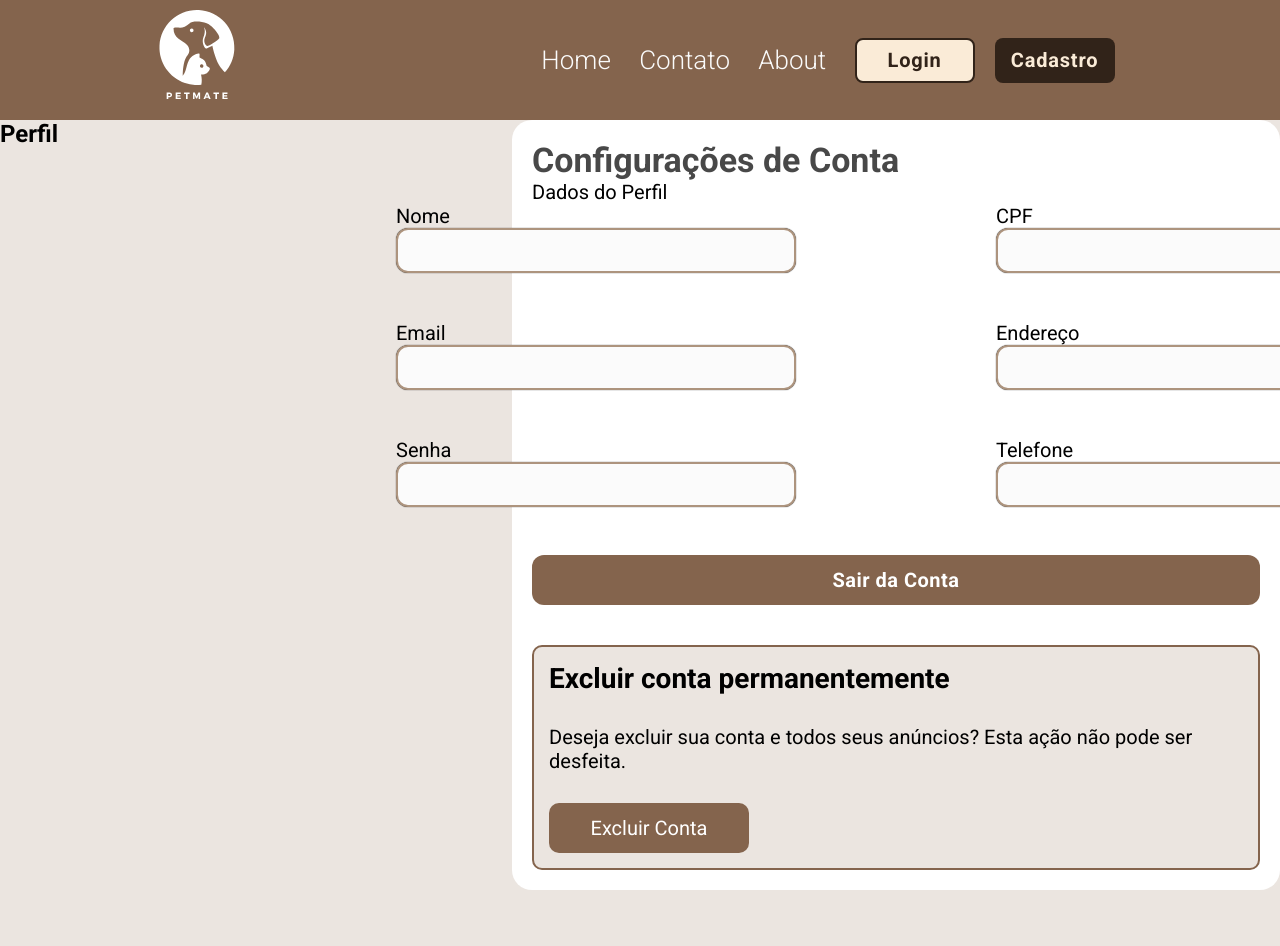
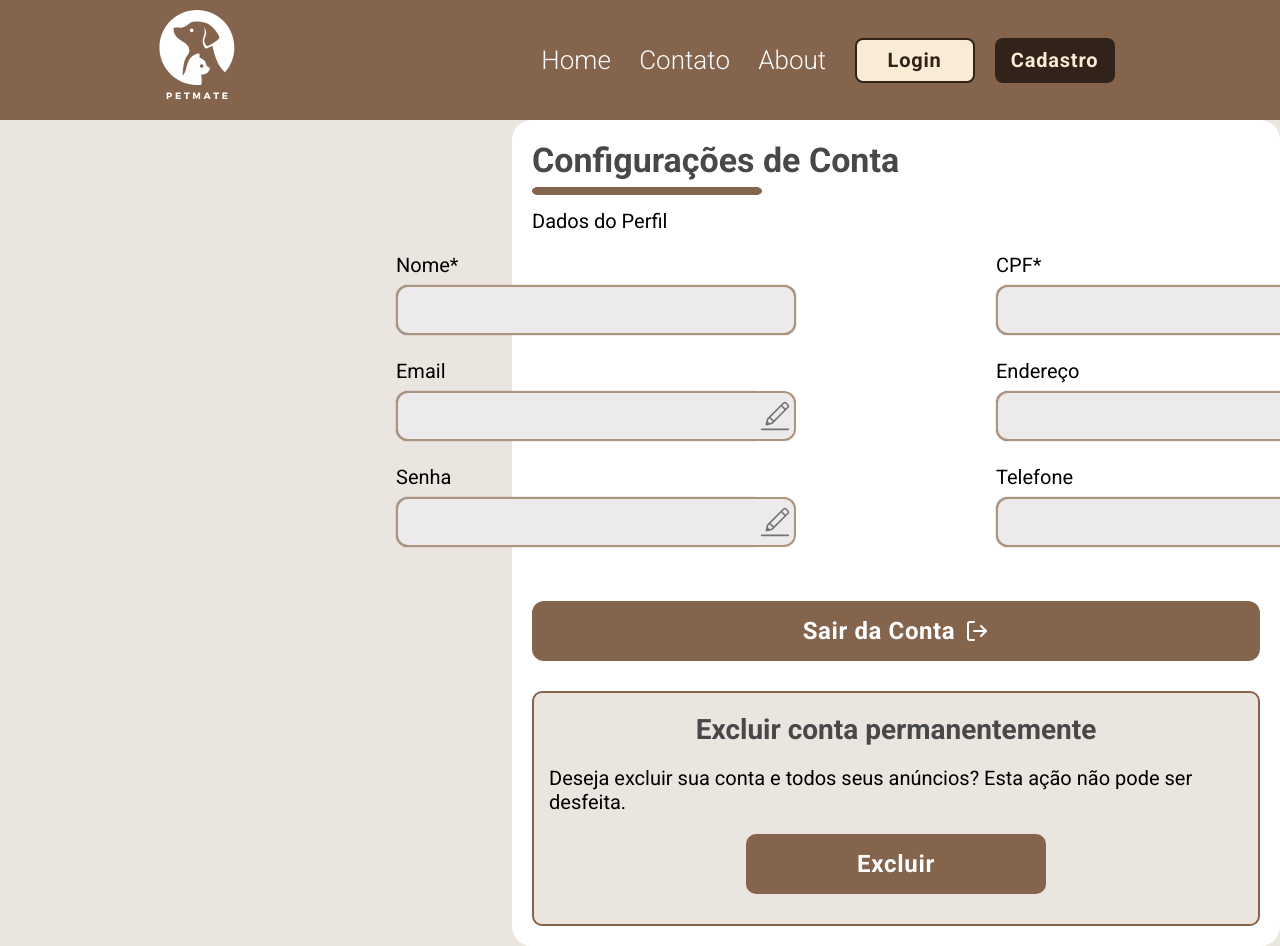
Before and after one commit to johan-akn/SA-2a-Fase, a React (Vite) app in the folder PetMate/: page /perfil in a window 1280 px wide. Before the commit the page ends 890 px from the top, so only its background shows below. Built offline with nearby package versions, Linux system fonts and the light colour scheme; a web font is replaced by a local one.

Commit message:
pg perfil + feature mostrar senha no login

```diff
--- a/PetMate/src/contexts/GlobalContext.jsx
+++ b/PetMate/src/contexts/GlobalContext.jsx
@@ -6,14 +6,25 @@ export const GlobalContextProvider = ({children}) => {
 
 //   const [diaDeHoje, setDiaDeHoje] = useState('quarta')
   const [logado, setLogado] = useState(false)
+  const [mudarTipo, setMudarTipo] = useState(false)
 
   function Logar(){
     setLogado(!logado)
   }
 
+  function MostrarSenha(){
+    if(inputSenha.type == 'password'){
+      setMudarTipo(!mudarTipo)
+      inputSenha.type = 'text'
+    }
+    else if(inputSenha.type == 'text'){
+      setMudarTipo(!mudarTipo)
+      inputSenha.type = 'password'
+    }
+  }
 
     return(
-        <GlobalContext.Provider value={{ logado, Logar}}>
+        <GlobalContext.Provider value={{ logado, Logar, mudarTipo, MostrarSenha}}>
             {children}
         </GlobalContext.Provider>
     )
--- a/PetMate/src/pages/Login.css
+++ b/PetMate/src/pages/Login.css
@@ -136,14 +136,79 @@
     font-size: 16px;
     border: 1px solid #ccc;
     border-radius: 5px;
-    box-shadow: 0 0 10px rgba(0, 0, 0, 0.1);
+    /* box-shadow: 0 0 10px rgba(0, 0, 0, 0.1); */
 }
 
-.inpts-login input:focus{
+.inpts-login input:focus {
     outline: 1px;
     border: 1px solid #84644D;
     background-color: #f3f3fc;
     transition: 0.23s;
+}
+
+.mostrar-senha {
+    display: flex;
+}
+
+.icon-mostrar-senha {
+    height: 65px;
+    width: 40px;
+    background-color: #FFFFFF;
+    border: 1px solid #ccc;
+    border-radius: 0px 5px 5px 0px;
+    border-left: none;
+    font-size: 28px;
+    cursor: pointer;
+    padding-right: 15px;
+}
+
+.icon-mostrar-senha button {
+    background-color: #FFFFFF;
+    border: none;
+    outline: none;
+    font-size: 24px;
+}
+
+.icon-mostrar-senha button:focus {
+    background-color: #FFFFFF;
+    outline: none;
+    border: none;
+}
+
+.inpts-login input:focus + .icon-mostrar-senha {
+    background-color: #f3f3fc;
+    border: 1px solid #84644D;
+    border-left: none;
+    transition: 0.23s;
+
+}
+
+.icon-mostrar-senha button:focus-within {
+    background-color: #FFFFFF;
+}
+
+
+#inputSenha{
+    width: calc(550px - 40px);
+    height: 65px;
+    border-right: none;
+    border-radius: 5px 0px 0px 5px;
+}
+
+.mostrar-senha{
+    display: flex;
+}
+
+.icon-mostrar-senha{
+    height: 65px;
+    width: 40px;
+    background-color: #FFFFFF;
+    border: 1px solid #ccc;
+    border-radius: 0px 5px 5px 0px;
+    border-left: none;
+    font-size: 28px;
+    cursor: pointer;
+    padding-right: 15px;
 }
 /* <<INPUTS//>> */
 
--- a/PetMate/src/pages/Login.jsx
+++ b/PetMate/src/pages/Login.jsx
@@ -3,9 +3,15 @@ import './Login.css'
 import { Link } from "react-router-dom"
 import { FaEnvelope } from "react-icons/fa";
 import { FaLock } from "react-icons/fa";
+import { FaRegEye } from "react-icons/fa";
+import { FaRegEyeSlash } from "react-icons/fa";
+import { GlobalContext } from '../contexts/GlobalContext';
+import { useContext } from 'react';
 
 
 function Login() {
+  const {mudarTipo, MostrarSenha} = useContext(GlobalContext)
+
   return (
 <div>
         {/* <Navbar /> */}
@@ -43,7 +49,12 @@ function Login() {
                             <FaLock className="icon-login" />
                             <p>Senha:</p>
                         </div>
-                            <input type="password" placeholder='Digite sua senha' />
+                        <div className="mostrar-senha">
+                            <input type="password" placeholder='Digite sua senha' id='inputSenha' />
+                            <button onClick={MostrarSenha} className='icon-mostrar-senha'>
+                                {mudarTipo ? <FaRegEye /> : <FaRegEyeSlash />}
+                            </button>
+                        </div>
                         </div>
                     </div>
                 </div>
--- a/PetMate/src/pages/Perfil.css
+++ b/PetMate/src/pages/Perfil.css
@@ -17,14 +17,27 @@
     cursor: pointer;
 }
 
-.info-perfil h2{
+.titulo-barra h2{
     color: #484848;
     font-size: 34px;
 }
 
+.titulo-barra h4{
+    font-weight: 500;
+    font-size: 20px;
+    margin-top: 10px;
+    margin-bottom: 20px;
+    font-weight: 400;
+}
+
 .info-perfil p{
     font-size: 20px;
-    /* margin: 20px 0px 40px 0px; */
+    margin-bottom: 8px;
+}
+
+.barra-perfil{
+    height: 8px;
+    width: 230px;
 }
 .container-pets{
     width: 40vw;
@@ -38,14 +51,15 @@
 }
 
 .inputs-perfil input{
-    height: 45px;
+    height: 50px;
     width: 400px;
     border-radius: 12px;
     border: solid #AD947E 2px;
     box-shadow: 0px 0px 1px;
-    background-color: #FBFBFB;
-    margin-bottom: 6vh;
+    background-color: #eceaea;
+    margin-bottom: 3vh;
     outline: none;
+
 }
 
 
@@ -62,8 +76,8 @@
 
 .botao-sair{
     width: 100%;
-    height: 50px;
-    font-size: 20px;
+    height: 60px;
+    font-size: 24px;
     background-color: #84644D;
     border-radius: 12px;
     border: none;
@@ -71,6 +85,17 @@
     font-weight: 600;
     letter-spacing: 0.025em;
     font-family: Roboto;
+    margin-top: 30px;
+}
+
+.sair-conta{
+    display: flex;
+    justify-content: center;
+    align-items: center;
+}
+
+.icon-logout{
+    margin-left: 10px;
 }
 
 .excluir-conta{
@@ -78,24 +103,65 @@
     border-radius: 10px;
     background-color: #EBE5E0;
     padding: 15px;
-    margin-top: 40px;
+    padding-top: 20px;
+    padding-bottom: 30px;
+    margin-top: 30px;
+
+    display: flex;
+    flex-direction: column;
+    justify-content: center;
+    align-items: center;
 }
 
 .excluir-conta h4{
     font-size: 28px;
+    color: #484848;
+    text-align: center;
 }
 
 .excluir-conta p{
-    margin: 30px 0px 30px 0px;
+    margin: 20px 0px 20px 0px;
 }
 
 .botao-excluir{
-    height: 50px;
-    width: 200px;
+    height: 60px;
+    width: 300px;
     background-color: #84644D;
     border-radius: 10px;
     border: none;
     color: #FFFFFF;
-    font-size: 20px;
+    font-size: 24px;
     font-family: Roboto;
+    font-weight: 600;
+    letter-spacing: 0.03em;
 }
+
+.input-edit{
+    display: flex;
+    flex-direction: row;
+    justify-content: center;
+}
+
+.input-edit input{
+    height: 50px;
+    width: 360px;
+    border-radius: 12px 0px 0px 12px;
+    border-color: #AD947E #ffffff00 #AD947E #AD947E;
+    border-right: none;
+    outline: none;
+}
+
+.icon-lapis{
+    display: flex;
+    height: 50px;
+    border: solid #AD947E 2px;
+    border-radius: 0px 12px 12px 0px;
+    border-color: #AD947E #AD947E #AD947E #ffffff00;
+    border-left: none;
+    background-color: #eceaea;
+    cursor: pointer;
+    font-size: 40px;
+    color: #747373;
+
+
+}
--- a/PetMate/src/pages/Perfil.jsx
+++ b/PetMate/src/pages/Perfil.jsx
@@ -1,60 +1,81 @@
 import React from 'react'
 import Navbar from '../components/Navbar'
 import './Perfil.css'
+import { CiEdit } from "react-icons/ci";
+import { FiLogOut } from "react-icons/fi";
 
 function Perfil() {
   return (
     <div>
         <Navbar />
         <div className="container-perfil">
-            <h2>Perfil</h2>
             <div className="container-pets">
 
             </div>
             <div className="info-perfil">
-                <h2>Configurações de Conta</h2>
-                <p>Dados do Perfil</p>
+                <div className="titulo-barra">
+                    <h2>Configurações de Conta</h2>
+                    <img src="/images/barra_marrom.png" className='barra-perfil' />
+                    <h4>Dados do Perfil</h4>
+                </div>
 
                 <div className="inputs-perfil">
                     <div className="inputs-perfil-1">
                         <div className="input-nome">
-                            <p>Nome</p>
-                            <input type="text" />
+                            <p>Nome*</p>
+                            <input type="text" disabled />
                         </div>
 
                         <div className="input-nome">
                             <p>Email</p>
-                            <input type="email" />
+                            <div className="input-edit">
+                                <input type="text" disabled />
+                                <CiEdit className='icon-lapis'/>
+                            </div>
                         </div>
 
                         <div className="input-nome">
                             <p>Senha</p>
-                            <input type="password" />
+                            <div className="input-edit">
+                                <input type="text" disabled />
+                                <CiEdit className='icon-lapis'/>
+                            </div>
                         </div>
                     </div>
                     <div className="inputs-perfil-2">
                         <div className="input-nome">
-                            <p>CPF</p>
-                            <input type="text" />
+                            <p>CPF*</p>
+                            <input type="text" disabled />
                         </div>
 
                         <div className="input-nome">
                             <p>Endereço</p>
-                            <input type="text" />
+                            <div className="input-edit">
+                                <input type="text" disabled />
+                                <CiEdit className='icon-lapis'/>
+                            </div>
                         </div>
 
                         <div className="input-nome">
                             <p>Telefone</p>
-                            <input type="text" />
+                            <div className="input-edit">
+                                <input type="text" disabled />
+                                <CiEdit className='icon-lapis'/>
+                            </div>
                         </div>
 
                     </div>
                 </div>
-                <button className="botao-sair">Sair da Conta</button>
+                <button className="botao-sair">
+                    <div className="sair-conta">
+                        Sair da Conta
+                        <FiLogOut className='icon-logout' />
+                    </div>
+                    </button>
                 <div className="excluir-conta">
                     <h4>Excluir conta permanentemente</h4>
                     <p>Deseja excluir sua conta e todos seus anúncios? Esta ação não pode ser desfeita.</p>
-                    <button className="botao-excluir">Excluir Conta</button>
+                    <button className="botao-excluir">Excluir</button>
                 </div>
             </div>
         </div>
```
Also changed, not shown: PetMate/public/images/logout.svg (added), PetMate/public/images/pencil.svg (added).
